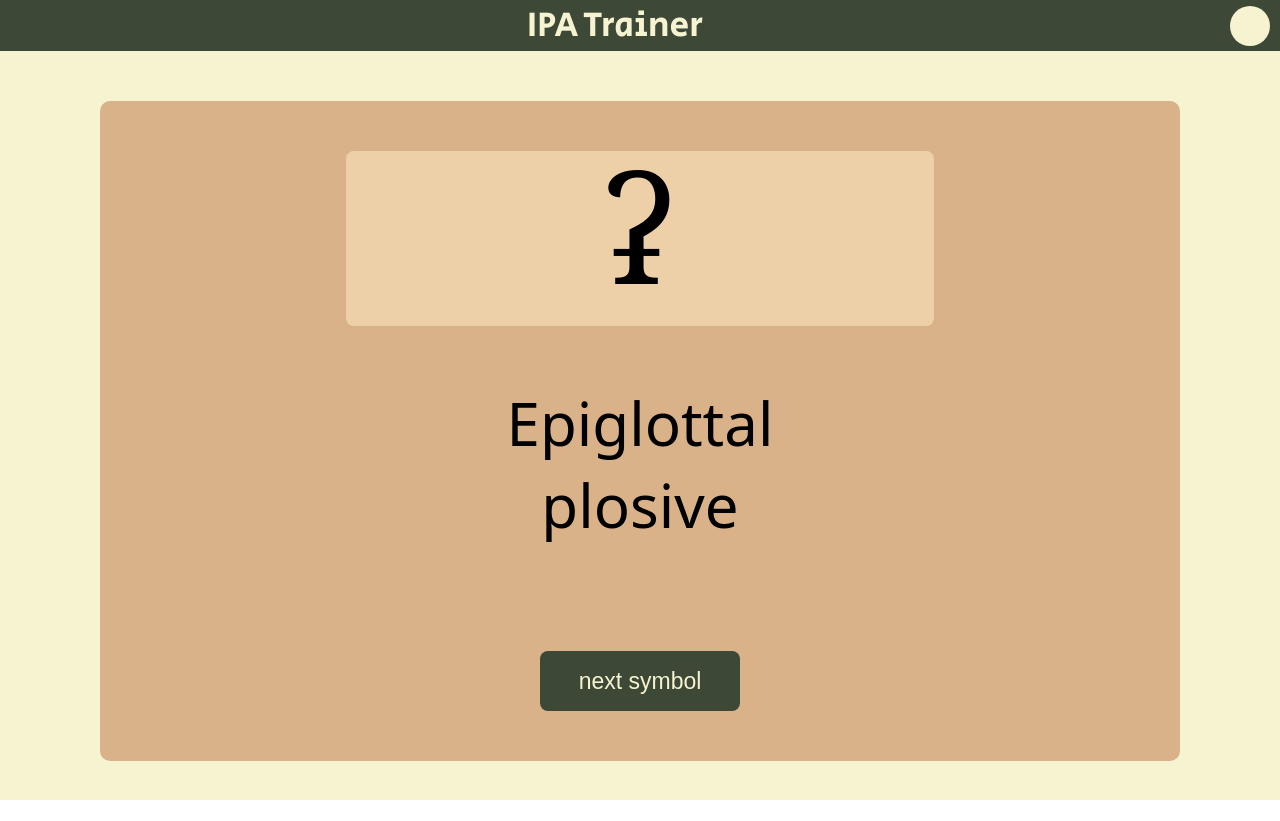
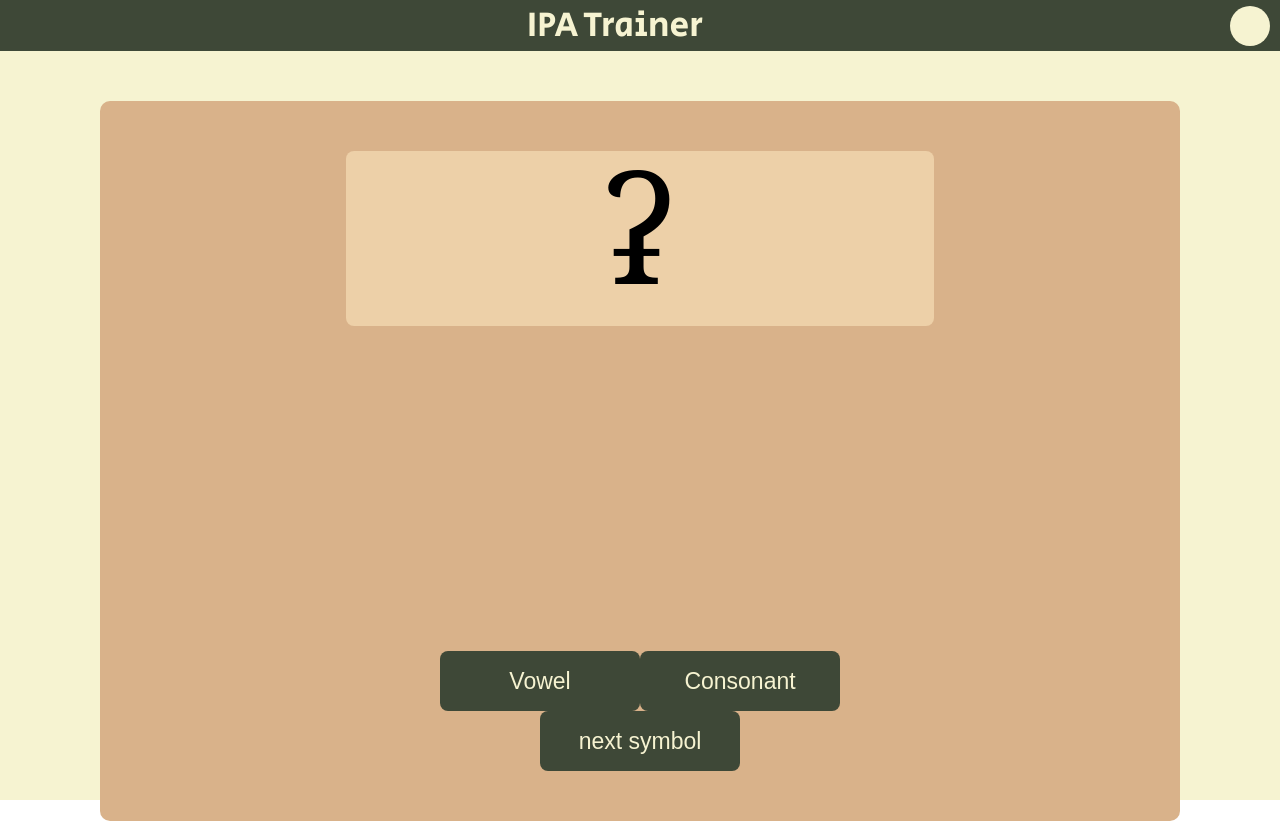
Before and after one commit to mikad74/ipaTrainer, a React (Vite) app: page / in a window 1280 px wide. Before the commit the page ends 800 px from the top, so only its background shows below. Built offline with nearby package versions, Linux system fonts and the light colour scheme.

Commit message:
added progression

```diff
--- /dev/null
+++ b/src/components/ConsonantButtons.tsx
@@ -0,0 +1,20 @@
+import React from 'react'
+
+type Props = {
+  page: number
+}
+
+function ConsonantButtons({ page }: Props) {
+  return (
+  <div className="consonant-buttons">
+      <button className="btn">
+        Fricative
+      </button>
+      <button className="btn">
+        Sibilant
+      </button>
+    </div>
+  )
+}
+
+export default ConsonantButtons
--- a/src/components/Game.css
+++ b/src/components/Game.css
@@ -31,9 +31,10 @@
 }
 
 .button-container {
-  /* height: 35rem; */
   height: auto;
   margin-bottom: 5rem;
+  display: flex;
+  flex-direction: column;
 }
 
 .ipa-prompt {
--- a/src/components/Game.tsx
+++ b/src/components/Game.tsx
@@ -1,12 +1,15 @@
 import React, { useEffect, useState } from "react";
 import getIpaSymbols from "../utils/getIpaSymbols";
+import SymbolTypeButtons from "./SymbolTypeButtons";
+import VowelButtons from "./VowelButtons";
+import ConsonantButtons from "./ConsonantButtons";
 import "./Game.css";
 
 type Articulation = {
-  firstDimension: string,
-  secondDimension: string,
-  thirdDimension: string,
-}
+  firstDimension: string;
+  secondDimension: string;
+  thirdDimension: string;
+};
 
 type ipaEntry = {
   id: number;
@@ -14,6 +17,8 @@ type ipaEntry = {
   type: string;
   articulation: Articulation;
 };
+
+type UpdateStage = (vowel: boolean) => void;
 
 function setupGame() {
   const symbols: Array<ipaEntry> = getIpaSymbols();
@@ -25,21 +30,43 @@ function setupGame() {
 }
 
 function showAnswer(ipaSymbol: ipaEntry) {
-  return `${ipaSymbol.articulation.firstDimension} ${ipaSymbol.articulation.secondDimension} ${ipaSymbol.articulation.thirdDimension} ${ipaSymbol.type === "vowel"? "vowel": ""}`;
+  return `${ipaSymbol.articulation.firstDimension} ${
+    ipaSymbol.articulation.secondDimension
+  } ${ipaSymbol.articulation.thirdDimension} ${
+    ipaSymbol.type === "vowel" ? "vowel" : ""
+  }`;
 }
 
 function Game() {
   const ipaGame = setupGame();
   const [ipaSymbol, setIpaSymbol] = useState(ipaGame.nextSymbol());
+  const [answer, setAnswer] = useState("");
+  const [page, setPage] = useState(0);
+  const [isVowel, setIsVowel] = useState(true);
+  const [stage, setStage] = useState<{ page: number; vowel: boolean }>({
+    page: 0,
+    vowel: true,
+  });
+  const nextPage = (vowel: boolean) => {
+    setPage((old) => old + 1);
+    setIsVowel(vowel);
+  };
+
   return (
     <div className="game-container">
       <div className="prompt-container">
         <div className="ipa-prompt ipa">{ipaSymbol.symbol}</div>
       </div>
       <div className="answer-container">
-        <div className="answer-prompt">{showAnswer(ipaSymbol)}</div>
+        <div className="answer-prompt">{answer}</div>
       </div>
       <div className="button-container">
+        {page === 0 && <SymbolTypeButtons nextPage={nextPage} />}
+        {page > 0 && isVowel === true && <VowelButtons page={page} />}
+        {page > 0 && isVowel === false && (
+          <ConsonantButtons page={page} />
+        )}
+
         <button
           onClick={() => {
             setIpaSymbol(ipaGame.nextSymbol());
--- /dev/null
+++ b/src/components/SymbolTypeButtons.tsx
@@ -0,0 +1,31 @@
+import React from "react";
+
+type Props = {
+  nextPage: (vowel: boolean) => void;
+};
+
+function SymbolTypeButtons({ nextPage }: Props) {
+  return (
+    <div className="answer-buttons">
+      <button
+        className="btn"
+        onClick={() => {
+          console.log("clicked vowel");
+          nextPage(true);
+        }}
+      >
+        Vowel
+      </button>
+      <button
+        className="btn"
+        onClick={() => {
+          nextPage(false);
+        }}
+      >
+        Consonant
+      </button>
+    </div>
+  );
+}
+
+export default SymbolTypeButtons;
--- /dev/null
+++ b/src/components/VowelButtons.tsx
@@ -0,0 +1,17 @@
+import React from 'react'
+
+function VowelButtons(props: {page: number}) {
+  return (
+  <div className="vowel-buttons">
+      <button className="btn">
+        Close
+      </button>
+      <button className="btn">
+        Open
+      </button>
+
+    </div>
+  )
+}
+
+export default VowelButtons
```
Also changed, not shown: src/components/Content.tsx (+11 -0 lines).
